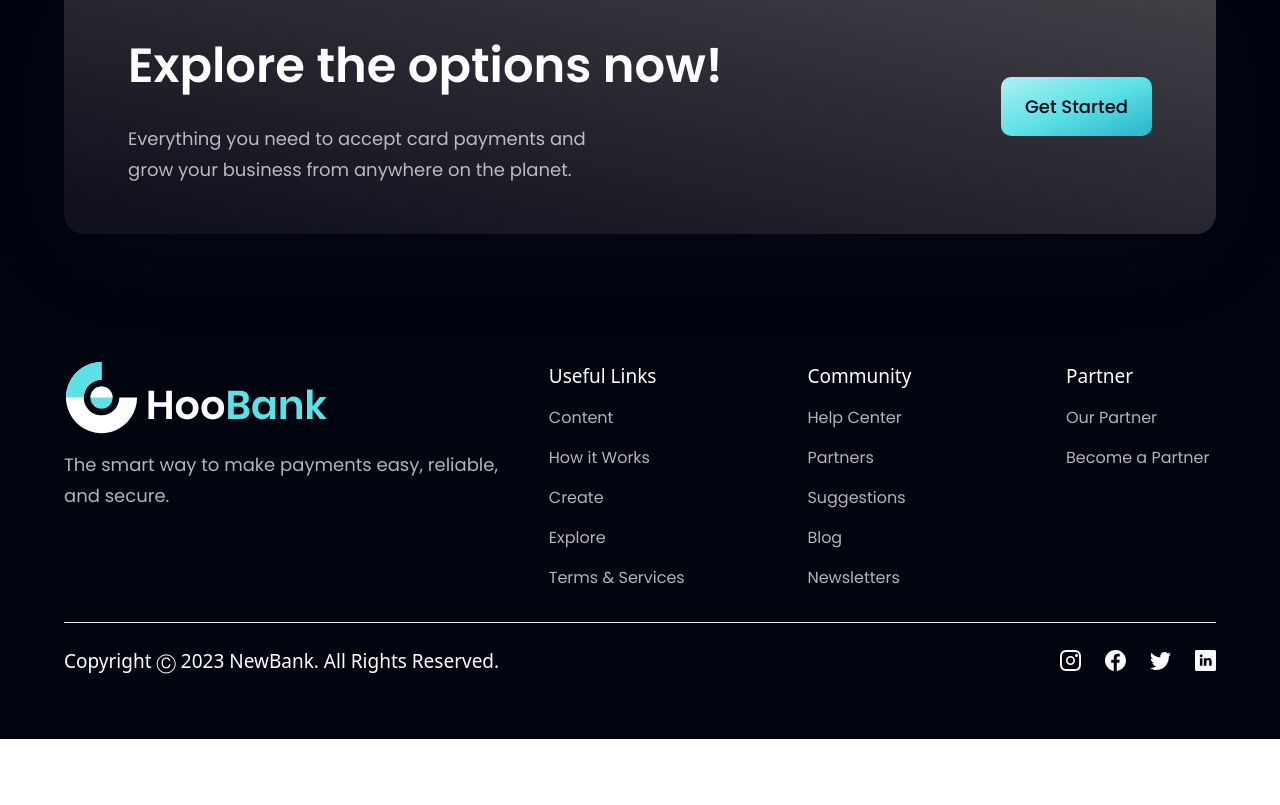
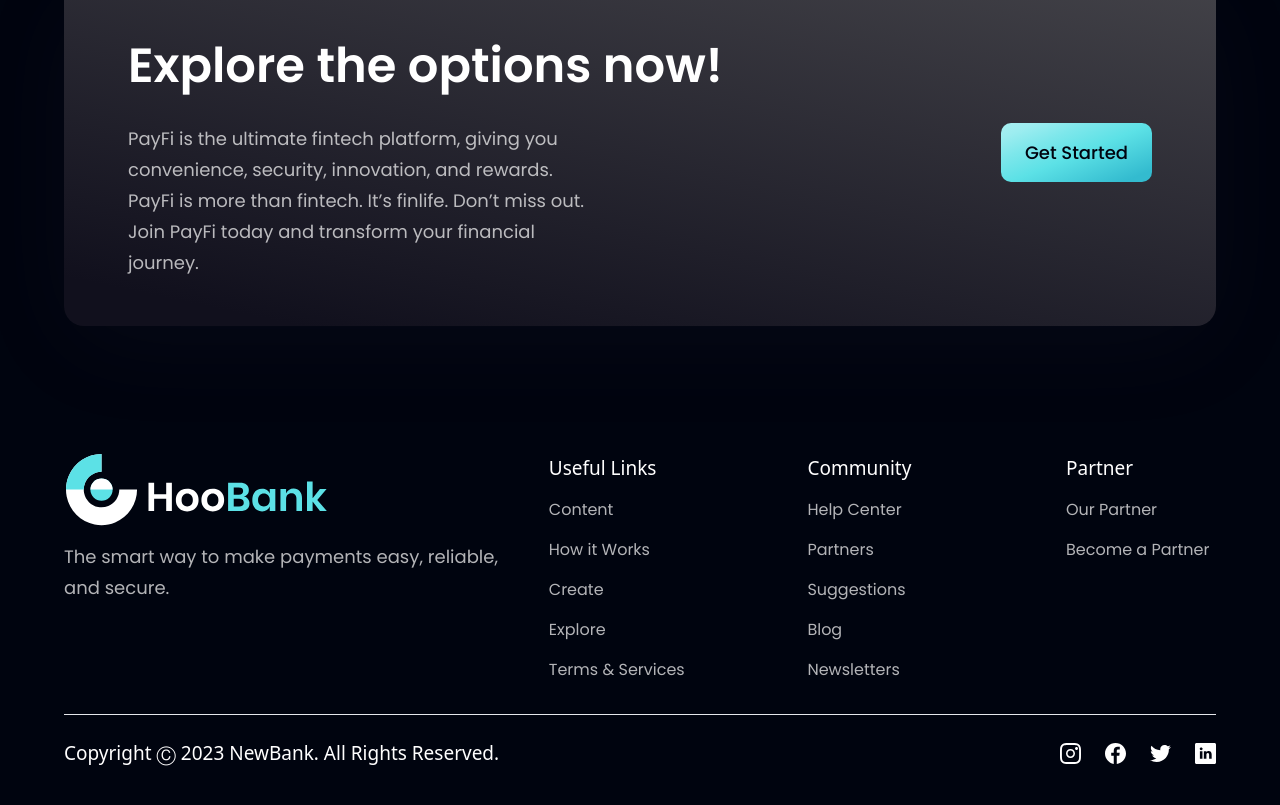
Before and after one commit to codedbyshaun/FinTech-React, a React (Vite) app in the folder modern_fintech_app/: page / in a window 1280 px wide. Shown: the part 4522-5327 px from the top of the page. Before the commit the page ends 5261 px from the top, so only its background shows below. Built offline with nearby package versions, Linux system fonts and the light colour scheme.

Commit message:
Update CTA.jsx
Improve text content

```diff
--- a/modern_fintech_app/src/components/CTA.jsx
+++ b/modern_fintech_app/src/components/CTA.jsx
@@ -6,8 +6,8 @@
     sm:flex-row flex-col bg-black-gradient-2 rounded-[20px] box-shadow`}>
     <div className="flex-1 flex flex-col">
       <h2 className={styles.heading2}>Explore the options now!</h2>
-      <p className={`${styles.paragraph} max-w-[470px] mt-5`}>Everything you need to accept card payments
-        and grow your business from anywhere on the planet.</p>
+      <p className={`${styles.paragraph} max-w-[470px] mt-5`}>PayFi is the ultimate fintech platform, giving you convenience, security, innovation, and rewards. PayFi is more than fintech. It’s finlife.
+      Don’t miss out. Join PayFi today and transform your financial journey.</p>
     </div>
 
     <div className={`${styles.flexCenter} sm:ml-10 ml-0 sm:mt-0 mt-10`}>
```
